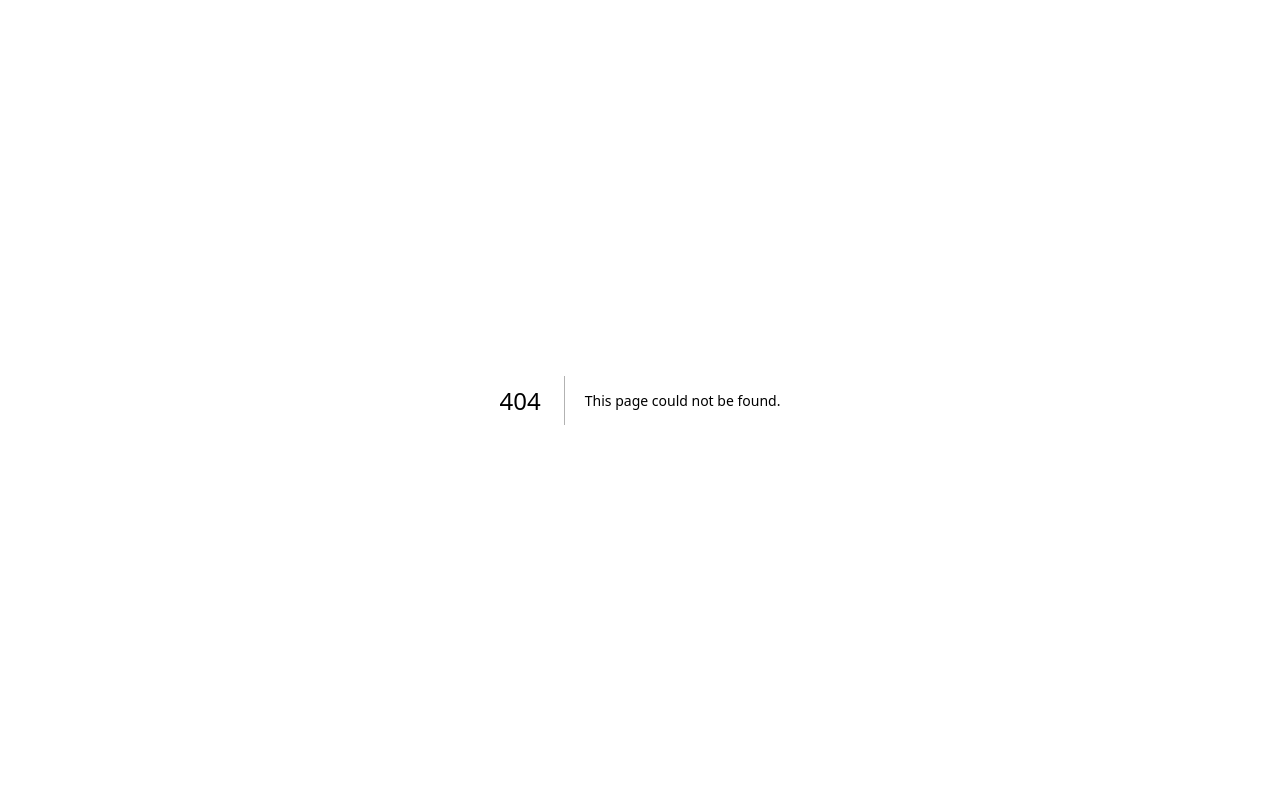
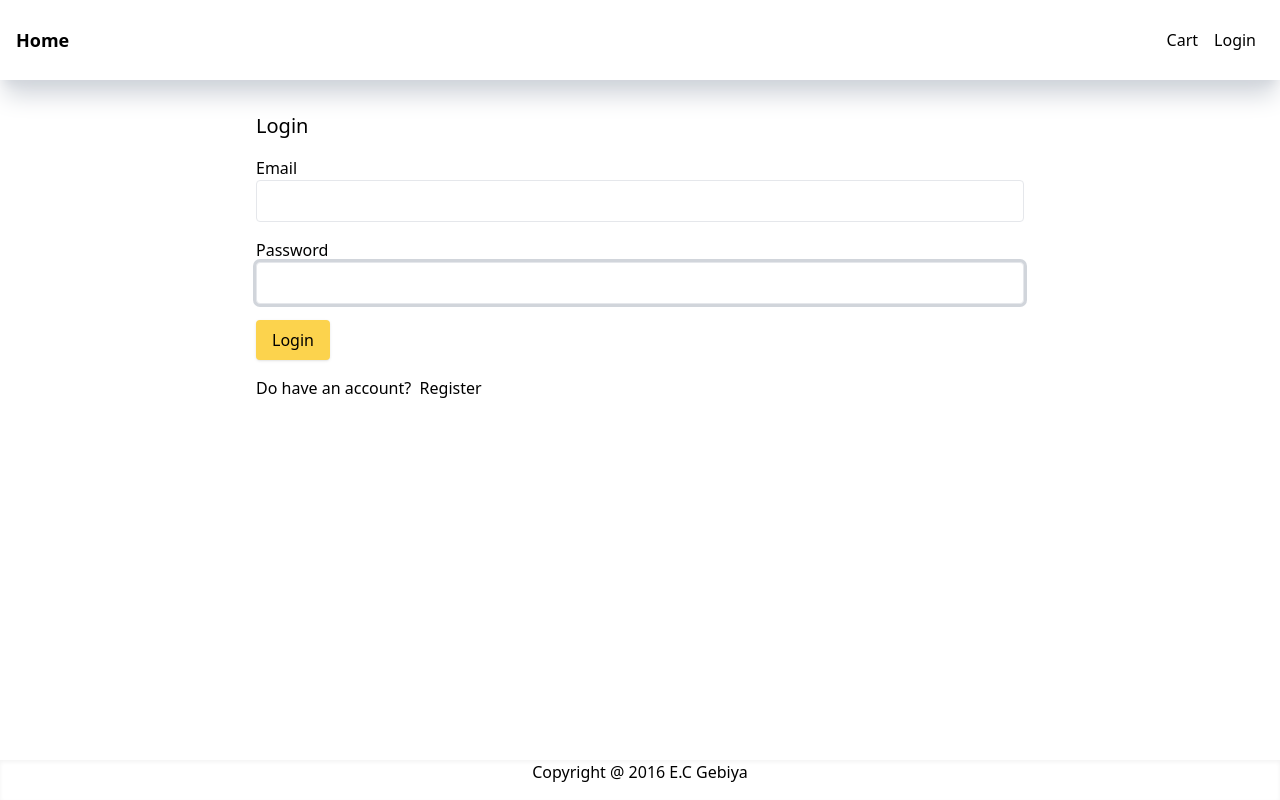
Before and after one commit to atsed27/Kidame_gebiya, a Next.js app: page /login in a window 1280 px wide. Before the commit this address had no page. Built offline with nearby package versions, Linux system fonts and the light colour scheme.

Commit message:
login form validation is validet

```diff
--- a/pages/cart.js
+++ b/pages/cart.js
@@ -93,7 +93,7 @@ function CartScreen() {
               <li>
                 <div>
                   <button
-                    onClick={() => router.push('/shipping')}
+                    onClick={() => router.push('login?redirect/shipping')}
                     className="w-full primary-button"
                   >
                     Check Out
--- /dev/null
+++ b/pages/login.js
@@ -0,0 +1,71 @@
+import Layout from '@/components/Layout';
+import Link from 'next/link';
+import React from 'react';
+import { useForm } from 'react-hook-form';
+
+function Login() {
+  const {
+    handleSubmit,
+    register,
+    formState: { errors },
+  } = useForm();
+
+  const submitHandler = ({ email, password }) => {
+    console.log(email + 'hy' + password);
+  };
+
+  return (
+    <Layout title="login">
+      <form
+        className="max-w-screen-md mx-auto "
+        onSubmit={handleSubmit(submitHandler)}
+      >
+        <h1 className="mb-4 text-xl">Login</h1>
+        <div className="mb-4">
+          <label htmlFor="email">Email</label>
+          <input
+            type="email"
+            {...register('email', {
+              required: 'Please enter your email',
+              pattern: {
+                value: /^[a-zA-Z0-9_.+-]+@[a-zA-Z0-9-]+.[a-zA-Z0-9-.]+$/i,
+                message: 'Please enter valid email address',
+              },
+            })}
+            className="w-full"
+            id="email"
+            autoFocus
+          ></input>
+          {errors.email && (
+            <div className="text-red-600"> {errors.email.message} </div>
+          )}
+        </div>
+        <div className="mb-4">
+          <label htmlFor="password">Password</label>
+          <input
+            type="password"
+            {...register('password', {
+              required: 'Please enter your password',
+              minLength: { value: 6, message: 'password more than 5 chars' },
+            })}
+            className="w-full"
+            id="password"
+            autoFocus
+          ></input>
+          {errors.password && (
+            <div className="text-red-600">{errors.password.message}</div>
+          )}
+        </div>
+        <div className="mb-4">
+          <button className="primary-button">Login</button>
+        </div>
+        <div className="mb-4">
+          Do have an account? &nbsp;
+          <Link href={'/register'}>Register</Link>
+        </div>
+      </form>
+    </Layout>
+  );
+}
+
+export default Login;
--- a/styles/globals.css
+++ b/styles/globals.css
@@ -3,8 +3,14 @@
 @tailwind utilities;
 
 .card {
-  @apply mb-5 block rounded-lg border border-gray-200 shadow-md;
+  @apply block mb-5 border border-gray-200 rounded-lg shadow-md;
 }
 .primary-button {
-  @apply rounded bg-amber-300 py-2 px-4 shadow outline-none hover:bg-amber-400 active:bg-amber-500;
+  @apply px-4 py-2 rounded shadow outline-none bg-amber-300 hover:bg-amber-400 active:bg-amber-500;
 }
+
+input,
+textarea,
+select {
+  @apply p-2 border rounded outline-none ring-gray-300 focus:ring;
+}
--- a/utils/Store.js
+++ b/utils/Store.js
@@ -40,6 +40,5 @@ function reducer(state, action) {
 export function StoreProvider({ children }) {
   const [state, dispatch] = useReducer(reducer, initialState);
   const value = { state, dispatch };
-  console.log(value);
   return <Store.Provider value={value}>{children}</Store.Provider>;
 }
```
